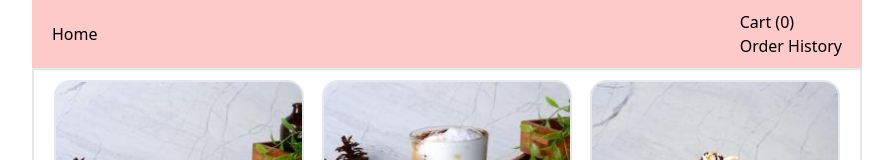
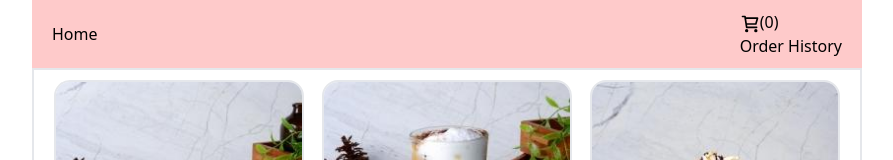
Before and after one commit to alfahmist/dundu-coffe, a React (Vite) app: page / in a window 1280 px wide. Shown: the top 160 px of the page, without its empty margins (193-1086 px from the left). Built offline with nearby package versions, Linux system fonts and the light colour scheme.

Commit message:
add : cart icons

```diff
--- a/src/css/app.css
+++ b/src/css/app.css
@@ -583,6 +583,10 @@ video {
   margin-top: auto;
 }
 
+.inline {
+  display: inline;
+}
+
 .flex {
   display: flex;
 }
@@ -591,24 +595,16 @@ video {
   height: 170px;
 }
 
+.h-\[30px\] {
+  height: 30px;
+}
+
 .h-\[50px\] {
   height: 50px;
 }
 
-.h-\[20px\] {
-  height: 20px;
-}
-
 .h-full {
   height: 100%;
-}
-
-.h-\[5000px\] {
-  height: 5000px;
-}
-
-.h-\[30px\] {
-  height: 30px;
 }
 
 .w-\[250px\] {
--- a/src/layout/index.jsx
+++ b/src/layout/index.jsx
@@ -1,4 +1,5 @@
 import { Link, Outlet } from 'react-router-dom';
+import cart from '../assets/cart.svg';
 import useMarketStore from '../store/marketStore';
 
 const index = () => {
@@ -17,7 +18,10 @@ const index = () => {
 				<div className='flex flex-row gap-10 justify-between bg-red-200 items-center px-[20px] py-[10px]'>
 					<Link to={'/'}>Home</Link>
 					<div className='flex flex-col justify-end items-start'>
-						<Link to={'/cart'}>Cart ({getTotalItem()})</Link>
+						<Link to={'/cart'}>
+							<img width={20} src={cart} alt='cart' className='inline' />(
+							{getTotalItem()})
+						</Link>
 						<Link to={'/order-history'}>Order History</Link>
 					</div>
 				</div>
```
Also changed, not shown: src/assets/cart.svg (added).
